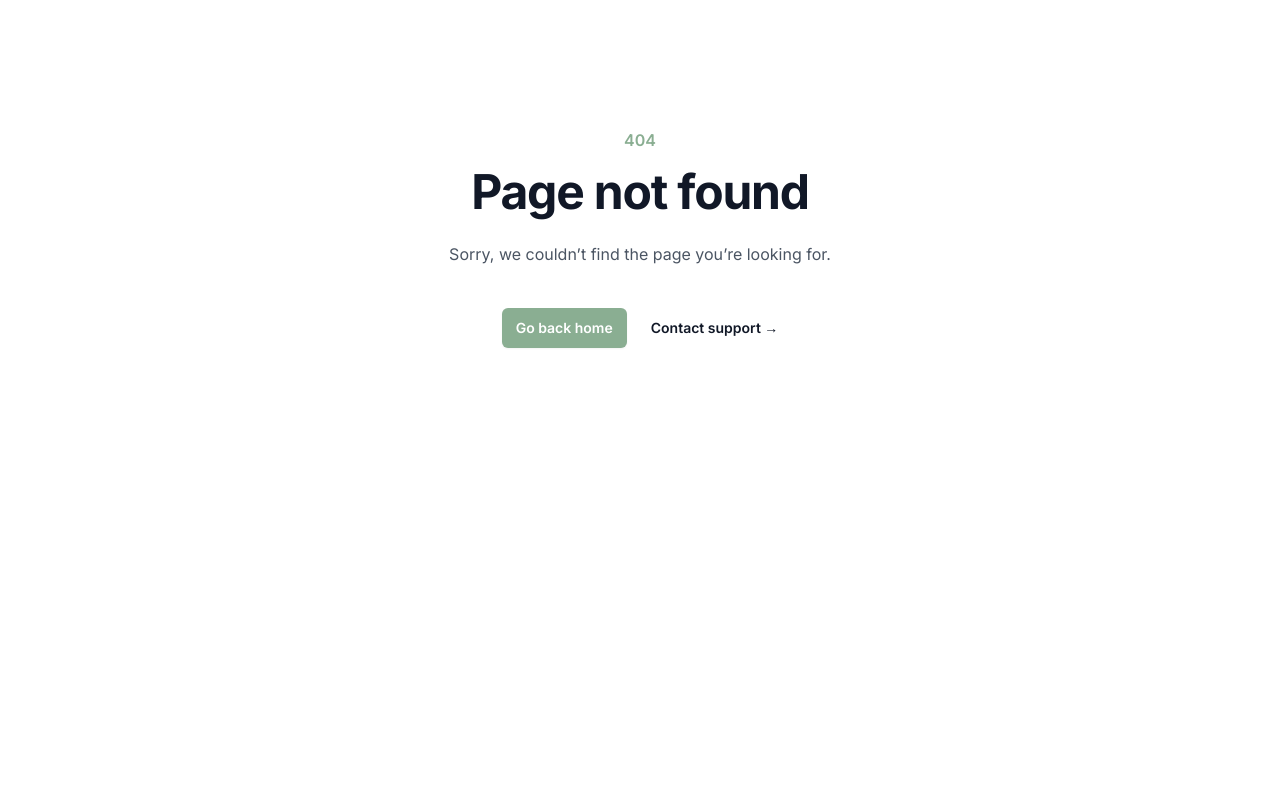
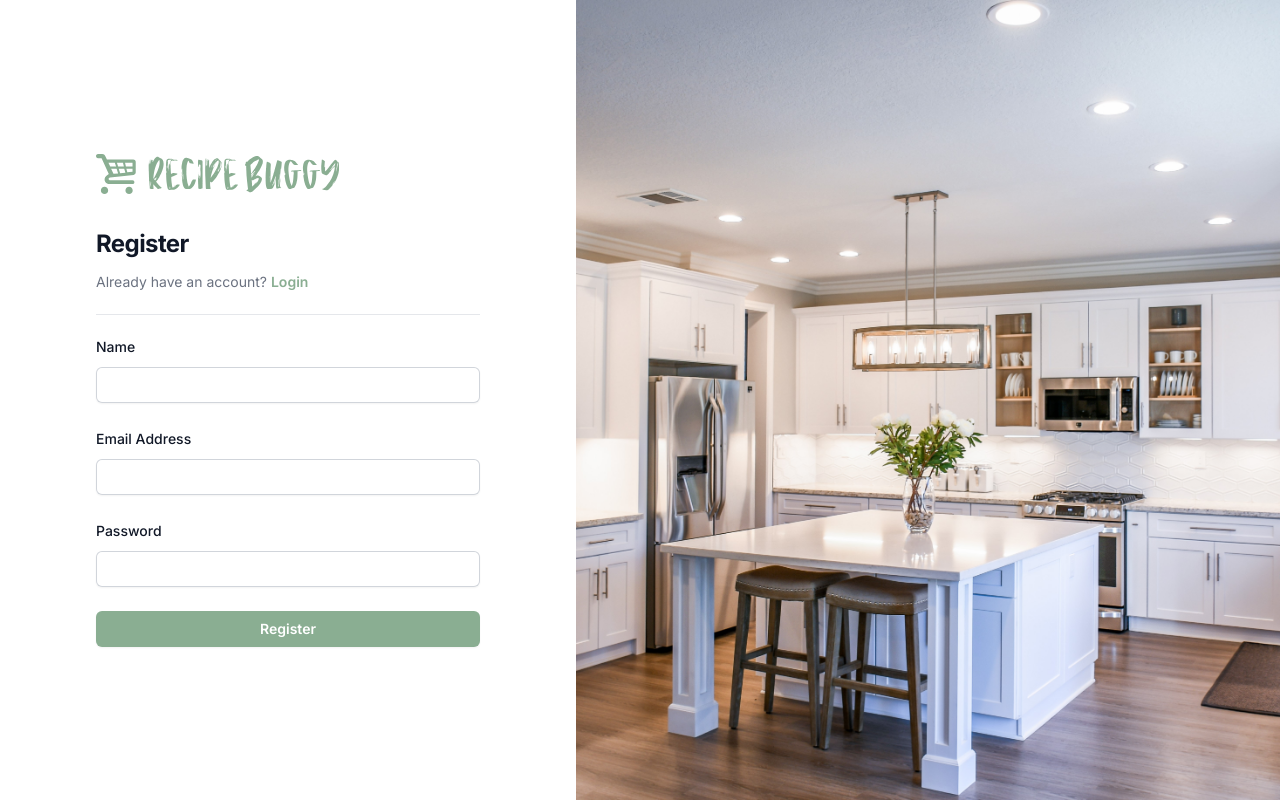
Before and after one commit to adunham95/recipie-basket, a Next.js app: page /auth/register in a window 1280 px wide. Before the commit this address had no page. Built offline with nearby package versions, Linux system fonts and the light colour scheme.

Commit message:
Added Registration Page

```diff
--- /dev/null
+++ b/app/auth/layout.tsx
@@ -0,0 +1,27 @@
+import React from 'react';
+
+const AuthLayout = ({ children }: { children: React.ReactNode }) => {
+  return (
+    <div className="flex min-h-full">
+      <style>
+        {`
+            html, body, #__next, #app {
+                height: 100%;
+            }
+        `}
+      </style>
+      <div className="flex flex-1 flex-col justify-center px-4 py-12 sm:px-6 lg:flex-none lg:px-20 xl:px-24">
+        <div className="mx-auto w-full max-w-sm lg:w-96">{children}</div>
+      </div>
+      <div className="relative hidden w-0 flex-1 lg:block">
+        <img
+          className="absolute inset-0 h-full w-full object-cover"
+          src="/images/kitchen-1.jpg"
+          alt=""
+        />
+      </div>
+    </div>
+  );
+};
+
+export default AuthLayout;
--- a/app/auth/page.tsx
+++ b/app/auth/page.tsx
@@ -1,26 +1,13 @@
-import {
-  LoginButton,
-  LogoutButton,
-  ProfileButton,
-  RegisterButton,
-} from '../../components/authButtons';
+'use client';
+import { useState } from 'react';
 
 export default function Home() {
-  return (
-    <main
-      style={{
-        display: 'flex',
-        justifyContent: 'center',
-        alignItems: 'center',
-        height: '70vh',
-      }}
-    >
-      <div>
-        <LoginButton />
-        <RegisterButton />
-        <LogoutButton />
-        <ProfileButton />
-      </div>
-    </main>
-  );
+  const [view, setView] = useState('login');
+  switch (view) {
+    case 'login':
+      return 'login';
+
+    default:
+      return 'default';
+  }
 }
--- /dev/null
+++ b/app/auth/register/page.tsx
@@ -0,0 +1,105 @@
+'use client';
+import TextInput from '@/components/inputs/text-input';
+import { LogoWide } from '@/components/logo';
+import React, { useState } from 'react';
+import { signIn } from 'next-auth/react';
+
+const Page = () => {
+  const [loading, setLoading] = useState(false);
+  const [errorMessage, setErrorMessage] = useState('');
+  const [formValues, setFormValues] = useState({
+    name: '',
+    email: '',
+    password: '',
+  });
+
+  const onSubmit = async (e: React.FormEvent) => {
+    e.preventDefault();
+    setLoading(true);
+
+    try {
+      const res = await fetch('/api/register', {
+        method: 'POST',
+        body: JSON.stringify(formValues),
+        headers: {
+          'Content-Type': 'application/json',
+        },
+      });
+
+      setLoading(false);
+      if (!res.ok) {
+        setErrorMessage((await res.json()).message);
+        return;
+      }
+
+      signIn(undefined, { callbackUrl: '/' });
+    } catch (error: any) {
+      setLoading(false);
+      console.error(error);
+      setErrorMessage(error.message);
+    }
+  };
+
+  const handleChange = (value: string, name: string) => {
+    setFormValues({ ...formValues, [name]: value });
+  };
+
+  return (
+    <div className="mx-auto w-full max-w-sm lg:w-96">
+      <div className="border-b pb-5">
+        <LogoWide className="h-10" />
+        <h2 className="mt-8 text-2xl font-bold leading-9 tracking-tight text-gray-900">
+          Register
+        </h2>
+        <p className="mt-2 text-sm leading-6 text-gray-500">
+          Already have an account?
+          <button
+            onClick={() => signIn()}
+            className="ml-1 font-semibold text-primary hover:text-primary-light"
+          >
+            Login
+          </button>
+        </p>
+      </div>
+
+      <div className="mt-5">
+        <div>
+          <form onSubmit={onSubmit} className="space-y-6">
+            <TextInput
+              label="Name"
+              id="name"
+              value={formValues.name}
+              onChange={handleChange}
+            />
+
+            <TextInput
+              label="Email Address"
+              id="email"
+              value={formValues.email}
+              onChange={handleChange}
+            />
+
+            <TextInput
+              label="Password"
+              id="password"
+              value={formValues.password}
+              onChange={handleChange}
+            />
+
+            <div>
+              <button
+                disabled={loading}
+                type="submit"
+                className="flex w-full justify-center rounded-md bg-primary px-3 py-1.5 text-sm font-semibold leading-6 text-white shadow-sm hover:bg-primary-light focus-visible:outline focus-visible:outline-2 focus-visible:outline-offset-2 focus-visible:outline-primary"
+              >
+                {loading ? 'Loading...' : 'Register'}
+              </button>
+            </div>
+          </form>
+        </div>
+      </div>
+    </div>
+  );
+};
+
+export default Page;
--- a/app/register/page.tsx
+++ b/app/register/page.tsx
@@ -2,14 +2,7 @@ import { RegisterForm } from './form';
 
 export default function RegisterPage() {
   return (
-    <div
-      style={{
-        display: 'flex',
-        height: '70vh',
-        justifyContent: 'center',
-        alignItems: 'center',
-      }}
-    >
+    <div>
       <div>
         <h1>Register</h1>
         <RegisterForm />
--- /dev/null
+++ b/components/inputs/text-input.tsx
@@ -0,0 +1,88 @@
+import React, { InputHTMLAttributes } from 'react';
+import { twMerge } from 'tailwind-merge';
+
+interface ITextInputProps {
+  id: string;
+  name?: string;
+  label?: string;
+  type?: React.HTMLInputTypeAttribute;
+  placeholder?: string;
+  helperText?: string;
+  errorText?: string;
+  hasError?: boolean;
+  value: string;
+  onChange: (text: string, name: string, e: React.ChangeEvent) => void;
+  className?: string;
+  labelClassName?: string;
+  inputClassName?: string;
+  ariaDescription?: string;
+  autoComplete?: string;
+}
+
+const TextInput = (props: ITextInputProps) => {
+  const {
+    onChange,
+    id,
+    name,
+    type = 'text',
+    placeholder = '',
+    label,
+    helperText,
+    errorText,
+    hasError = false,
+    className = '',
+    labelClassName = '',
+    inputClassName = '',
+    ariaDescription,
+    value,
+    autoComplete,
+  } = props;
+  return (
+    <div className={className}>
+      {label && (
+        <label
+          htmlFor={id || name}
+          className={twMerge(
+            'block text-sm font-medium leading-6 text-gray-900',
+            labelClassName,
+          )}
+        >
+          {label}
+        </label>
+      )}
+      <div className="mt-2">
+        <input
+          type={type}
+          name={id || name}
+          id={id}
+          value={value}
+          autoComplete={autoComplete}
+          className={twMerge(
+            'block w-full rounded-md border-0 py-1.5 px-1 shadow-sm ring-1 ring-inset ring-gray-300 placeholder:text-gray-400 focus:ring-2 focus:ring-inset focus:ring-primary sm:text-sm sm:leading-6',
+            hasError &&
+              'ring-red-300 placeholder:text-red-300 focus:ring-red-500',
+            inputClassName,
+          )}
+          placeholder={placeholder}
+          aria-describedby={ariaDescription || name || id}
+          onChange={(e) => onChange(e.target.value, name || id, e)}
+        />
+      </div>
+      {helperText && hasError && (
+        <p
+          className="mt-2 text-sm text-gray-500"
+          id={`${name || id}-description`}
+        >
+          {helperText}
+        </p>
+      )}
+      {hasError && (
+        <p className="mt-2 text-sm text-red-600" id={`${name || id}-error`}>
+          {errorText || 'Error'}
+        </p>
+      )}
+    </div>
+  );
+};
+
+export default TextInput;
--- a/components/logo.tsx
+++ b/components/logo.tsx
@@ -1,9 +1,10 @@
 import React from 'react';
+import { twMerge } from 'tailwind-merge';
 
 const Logo = ({ className = '' }: { className?: string }) => {
   return (
     <svg
-      className={className}
+      className={twMerge('h-8 w-auto fill-primary', className)}
       viewBox="0 0 512.00002 512.00001"
       version="1.1"
       id="svg52"
@@ -37,7 +38,7 @@ const LogoWide = ({ className = '' }: { className?: string }) => {
       xmlns="http://www.w3.org/2000/svg"
       viewBox="0 0 369.6551724137931 60.761197445168705"
       preserveAspectRatio="xMidYMid meet"
-      className={className}
+      className={twMerge('h-8 w-auto fill-primary', className)}
       id="ebhgcdbg"
     >
       <defs id="SvgjsDefs1011"></defs>
@@ -61,5 +62,21 @@ const LogoWide = ({ className = '' }: { className?: string }) => {
   );
 };
 
+const ResponsiveLogo = ({ className = '' }: { className?: string }) => {
+  return (
+    <>
+      <Logo
+        className={twMerge('sm:hidden h-8 w-auto fill-primary', className)}
+      />
+      <LogoWide
+        className={twMerge(
+          'hidden sm:block h-8 w-auto fill-primary',
+          className,
+        )}
+      />
+    </>
+  );
+};
+
 export default Logo;
-export { LogoWide };
+export { LogoWide, ResponsiveLogo };
```
Also changed, not shown: public/images/kitchen-1.jpg (added).
